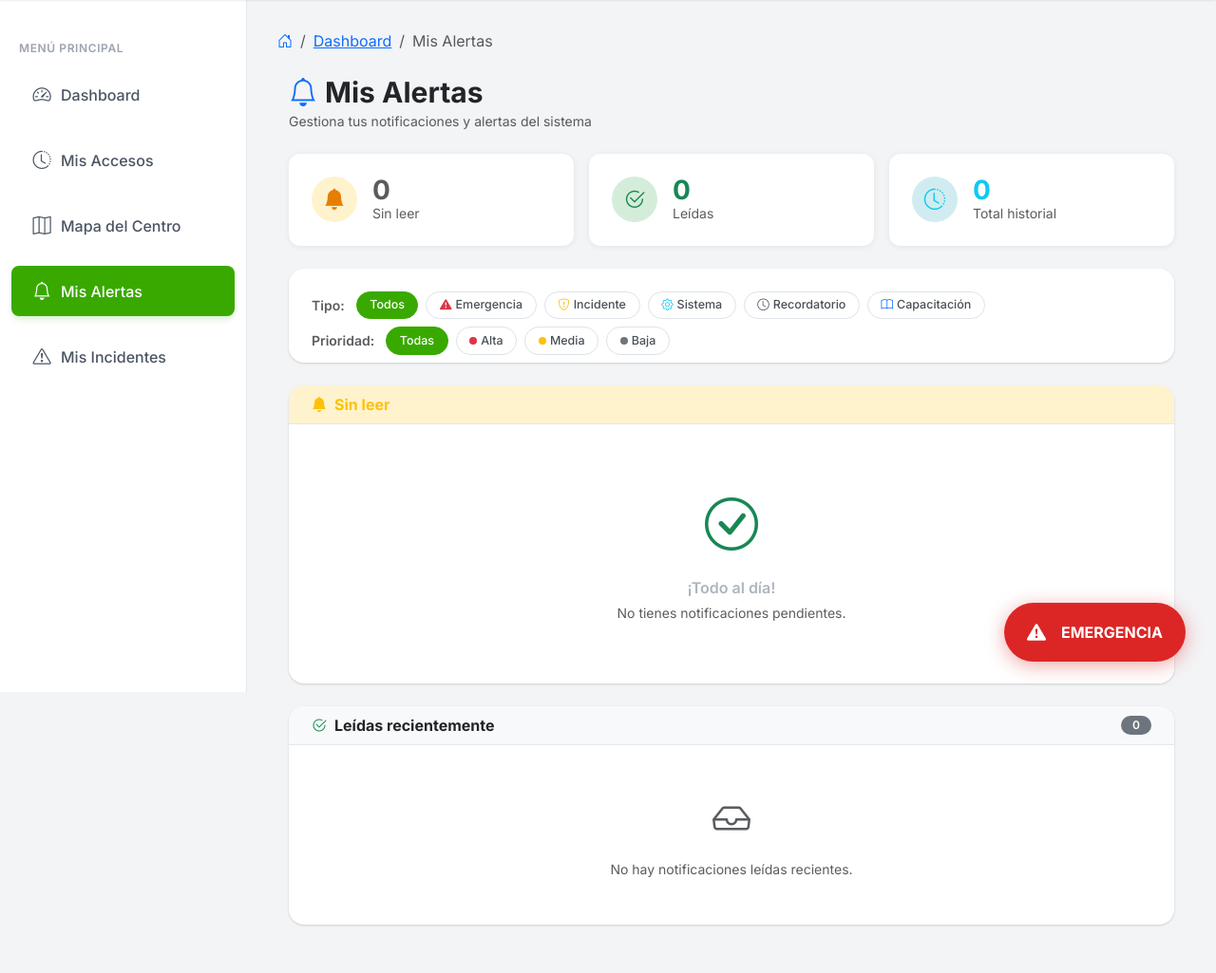
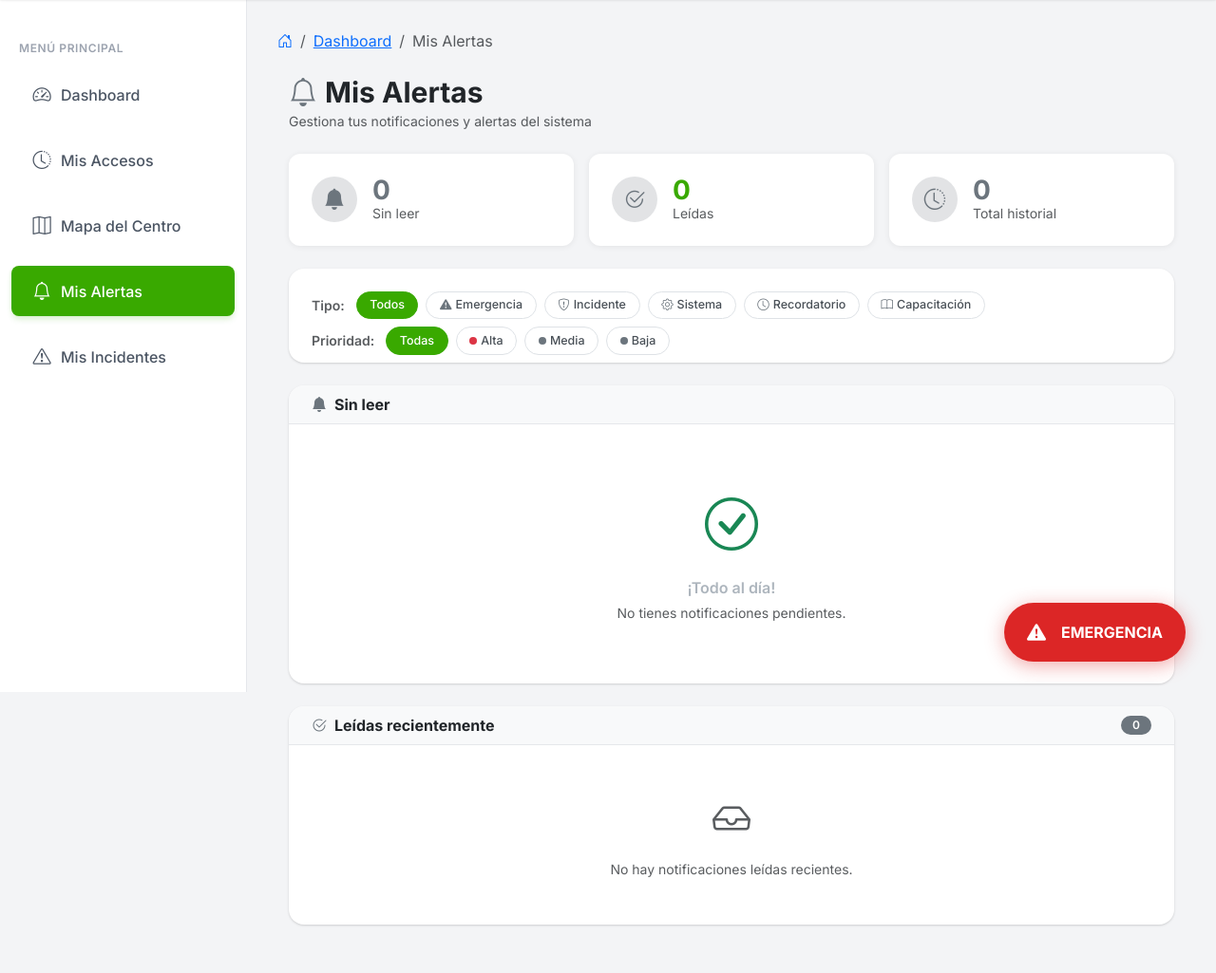
Before and after one commit to Julian110308/proyecto_final_sst, a Django app: page /alertas/ in a window 1280 px wide. Shown: the part 71-1096 px from the top of the page at 95% size. Run offline with Django 4.2, Linux system fonts and the light colour scheme; the visitor is signed in with stand-in values (Sample User, id 1); data that the repository does not hold is empty; parts of the project's set-up code (start-up, migrations or seed data) failed here and were passed over.

Commit message:
UI: simplifica colores en página Mis Alertas
- Íconos de título y filtros: elimina colores, usa gris
- Stat cards: verde SENA para Leídas, gris para las demás
- Sección Sin leer: elimina fondo amarillo, usa gris claro
- Badges tipo notificación: todos en gris
- Badge prioridad: rojo solo para ALTA, gris para el resto
- Historial incidentes brigada: elimina header verde oscuro
- Badges gravedad/estado/SLA: rojo solo para CRITICA, verde SENA para Resuelto, gris para el resto
- Elimina colores de fila en tabla (table-danger, table-warning)
- Botones: todos a secondary outline

Co-Authored-By: Claude Sonnet 4.6 <noreply@anthropic.com>

```diff
--- a/sst_proyecto/templates/dashboard/aprendiz/_alertas_panel.html
+++ b/sst_proyecto/templates/dashboard/aprendiz/_alertas_panel.html
@@ -8,19 +8,19 @@
       <span class="text-muted small fw-semibold me-1">Tipo:</span>
       <button class="filtro-pill activo" data-grupo="tipo" data-filtro="TODOS">Todos</button>
       <button class="filtro-pill" data-grupo="tipo" data-filtro="EMERGENCIA">
-        <i class="bi bi-exclamation-triangle-fill text-danger me-1"></i>Emergencia
+        <i class="bi bi-exclamation-triangle-fill text-secondary me-1"></i>Emergencia
       </button>
       <button class="filtro-pill" data-grupo="tipo" data-filtro="INCIDENTE">
-        <i class="bi bi-shield-exclamation text-warning me-1"></i>Incidente
+        <i class="bi bi-shield-exclamation text-secondary me-1"></i>Incidente
       </button>
       <button class="filtro-pill" data-grupo="tipo" data-filtro="SISTEMA">
-        <i class="bi bi-gear text-info me-1"></i>Sistema
+        <i class="bi bi-gear text-secondary me-1"></i>Sistema
       </button>
       <button class="filtro-pill" data-grupo="tipo" data-filtro="RECORDATORIO">
-        <i class="bi bi-clock text-purple me-1"></i>Recordatorio
+        <i class="bi bi-clock text-secondary me-1"></i>Recordatorio
       </button>
       <button class="filtro-pill" data-grupo="tipo" data-filtro="CAPACITACION">
-        <i class="bi bi-book text-primary me-1"></i>Capacitación
+        <i class="bi bi-book text-secondary me-1"></i>Capacitación
       </button>
     </div>
     <div class="d-flex flex-wrap align-items-center gap-2">
@@ -30,7 +30,7 @@
         <span class="d-inline-block rounded-circle bg-danger me-1" style="width:8px;height:8px;"></span>Alta
       </button>
       <button class="filtro-pill" data-grupo="pri" data-filtro="MEDIA">
-        <span class="d-inline-block rounded-circle bg-warning me-1" style="width:8px;height:8px;"></span>Media
+        <span class="d-inline-block rounded-circle bg-secondary me-1" style="width:8px;height:8px;"></span>Media
       </button>
       <button class="filtro-pill" data-grupo="pri" data-filtro="BAJA">
         <span class="d-inline-block rounded-circle bg-secondary me-1" style="width:8px;height:8px;"></span>Baja
@@ -41,11 +41,11 @@
 
 {# ── Sin leer ── #}
 <div class="card card-modern mb-4">
-  <div class="card-header d-flex align-items-center gap-2 bg-warning-subtle py-2">
-    <i class="bi bi-bell-fill text-warning"></i>
-    <span class="fw-bold text-warning">Sin leer</span>
+  <div class="card-header d-flex align-items-center gap-2 bg-light py-2">
+    <i class="bi bi-bell-fill text-secondary"></i>
+    <span class="fw-bold text-dark">Sin leer</span>
     {% if total_no_leidas > 0 %}
-      <span class="badge bg-warning text-dark ms-auto">{{ total_no_leidas }}</span>
+      <span class="badge bg-secondary ms-auto">{{ total_no_leidas }}</span>
     {% endif %}
   </div>
   <div class="card-body p-3" id="zona-no-leidas">
@@ -90,19 +90,8 @@
                 </div>
                 <p class="mb-2 text-muted small" style="white-space:pre-line;">{{ notif.mensaje }}</p>
                 <div class="d-flex align-items-center flex-wrap gap-2">
-                  <span class="badge
-                    {% if notif.tipo == 'EMERGENCIA' %}bg-danger
-                    {% elif notif.tipo == 'INCIDENTE' %}bg-warning text-dark
-                    {% elif notif.tipo == 'CAPACITACION' %}bg-primary
-                    {% elif notif.tipo == 'ASISTENCIA' %}bg-success
-                    {% elif notif.tipo == 'RECORDATORIO' %}bg-purple
-                    {% else %}bg-info text-dark{% endif %}">
-                    {{ notif.get_tipo_display }}
-                  </span>
-                  <span class="badge
-                    {% if notif.prioridad == 'ALTA' %}bg-danger
-                    {% elif notif.prioridad == 'MEDIA' %}bg-warning text-dark
-                    {% else %}bg-secondary{% endif %}">
+                  <span class="badge bg-secondary">{{ notif.get_tipo_display }}</span>
+                  <span class="badge {% if notif.prioridad == 'ALTA' %}bg-danger{% else %}bg-secondary{% endif %}">
                     {{ notif.get_prioridad_display }}
                   </span>
                   {% if notif.url_relacionada %}
@@ -110,7 +99,7 @@
                     <i class="bi bi-arrow-right me-1"></i>Ver más
                   </a>
                   {% endif %}
-                  <button class="btn btn-sm btn-outline-success py-0 {% if not notif.url_relacionada %}ms-auto{% endif %}"
+                  <button class="btn btn-sm btn-outline-secondary py-0 {% if not notif.url_relacionada %}ms-auto{% endif %}"
                           onclick="marcarLeida({{ notif.id }}, this)"
                           title="Marcar como leída">
                     <i class="bi bi-check2 me-1"></i>Leída
@@ -135,7 +124,7 @@
 {# ── Leídas recientemente ── #}
 <div class="card card-modern">
   <div class="card-header d-flex align-items-center gap-2 bg-light py-2">
-    <i class="bi bi-check2-circle text-success"></i>
+    <i class="bi bi-check2-circle text-secondary"></i>
     <span class="fw-bold">Leídas recientemente</span>
     <span class="badge bg-secondary ms-auto">{{ total_leidas }}</span>
   </div>
@@ -175,14 +164,7 @@
               </div>
               <p class="mb-1 text-muted small">{{ notif.mensaje|truncatewords:25 }}</p>
               <div class="d-flex align-items-center gap-2 flex-wrap">
-                <span class="badge
-                  {% if notif.tipo == 'EMERGENCIA' %}bg-danger
-                  {% elif notif.tipo == 'INCIDENTE' %}bg-warning text-dark
-                  {% elif notif.tipo == 'CAPACITACION' %}bg-primary
-                  {% elif notif.tipo == 'ASISTENCIA' %}bg-success
-                  {% else %}bg-secondary{% endif %} bg-opacity-75">
-                  {{ notif.get_tipo_display }}
-                </span>
+                <span class="badge bg-secondary bg-opacity-75">{{ notif.get_tipo_display }}</span>
                 {% if notif.url_relacionada %}
                 <a href="{{ notif.url_relacionada }}" class="btn btn-sm btn-link p-0 ms-auto text-muted">
                   <i class="bi bi-arrow-right me-1"></i>Ver
--- a/sst_proyecto/templates/dashboard/aprendiz/mis_alertas.html
+++ b/sst_proyecto/templates/dashboard/aprendiz/mis_alertas.html
@@ -136,17 +136,17 @@
     <div>
       <h2 class="fw-bold text-dark mb-0">
         {% if user.rol == 'BRIGADA' %}
-          <i class="bi bi-shield-exclamation me-2 text-danger"></i>Alertas e Incidentes
+          <i class="bi bi-shield-exclamation me-2 text-secondary"></i>Alertas e Incidentes
         {% else %}
-          <i class="bi bi-bell me-2 text-primary"></i>Mis Alertas
+          <i class="bi bi-bell me-2 text-secondary"></i>Mis Alertas
         {% endif %}
       </h2>
       <p class="text-muted small mb-0">Gestiona tus notificaciones y alertas del sistema</p>
     </div>
     {% if total_no_leidas > 0 %}
-    <button class="btn btn-outline-success flex-shrink-0" id="btn-marcar-todas">
+    <button class="btn btn-outline-secondary flex-shrink-0" id="btn-marcar-todas">
       <i class="bi bi-check2-all me-1"></i>Marcar todas como leídas
-      <span class="badge bg-success ms-1" id="badge-marcar-todas">{{ total_no_leidas }}</span>
+      <span class="badge bg-secondary ms-1" id="badge-marcar-todas">{{ total_no_leidas }}</span>
     </button>
     {% endif %}
   </div>
@@ -156,11 +156,11 @@
     <div class="col-6 {% if user.rol == 'BRIGADA' %}col-md-3{% else %}col-md-4{% endif %}">
       <div class="stat-card card h-100">
         <div class="card-body d-flex align-items-center gap-3">
-          <div class="notif-icon INCIDENTE" style="width:48px;height:48px;font-size:1.4rem;">
+          <div class="notif-icon INFO" style="width:48px;height:48px;font-size:1.4rem;">
             <i class="bi bi-bell-fill"></i>
           </div>
           <div>
-            <div class="fs-3 fw-bold lh-1 {% if total_no_leidas > 0 %}text-danger{% else %}text-muted{% endif %}" id="contador-no-leidas">{{ total_no_leidas }}</div>
+            <div class="fs-3 fw-bold lh-1 text-secondary" id="contador-no-leidas">{{ total_no_leidas }}</div>
             <div class="text-muted small">Sin leer</div>
           </div>
         </div>
@@ -169,11 +169,11 @@
     <div class="col-6 {% if user.rol == 'BRIGADA' %}col-md-3{% else %}col-md-4{% endif %}">
       <div class="stat-card card h-100">
         <div class="card-body d-flex align-items-center gap-3">
-          <div class="notif-icon ASISTENCIA" style="width:48px;height:48px;font-size:1.4rem;">
+          <div class="notif-icon INFO" style="width:48px;height:48px;font-size:1.4rem;">
             <i class="bi bi-check2-circle"></i>
           </div>
           <div>
-            <div class="fs-3 fw-bold lh-1 text-success">{{ total_leidas }}</div>
+            <div class="fs-3 fw-bold lh-1" style="color:#39A900;">{{ total_leidas }}</div>
             <div class="text-muted small">Leídas</div>
           </div>
         </div>
@@ -182,11 +182,11 @@
     <div class="col-6 {% if user.rol == 'BRIGADA' %}col-md-3{% else %}col-md-4{% endif %}">
       <div class="stat-card card h-100">
         <div class="card-body d-flex align-items-center gap-3">
-          <div class="notif-icon SISTEMA" style="width:48px;height:48px;font-size:1.4rem;">
+          <div class="notif-icon INFO" style="width:48px;height:48px;font-size:1.4rem;">
             <i class="bi bi-clock-history"></i>
           </div>
           <div>
-            <div class="fs-3 fw-bold lh-1 text-info">{{ total_notificaciones }}</div>
+            <div class="fs-3 fw-bold lh-1 text-secondary">{{ total_notificaciones }}</div>
             <div class="text-muted small">Total historial</div>
           </div>
         </div>
```
Also changed, not shown: sst_proyecto/templates/dashboard/aprendiz/_incidentes_brigada_panel.html (+13 -22 lines).
